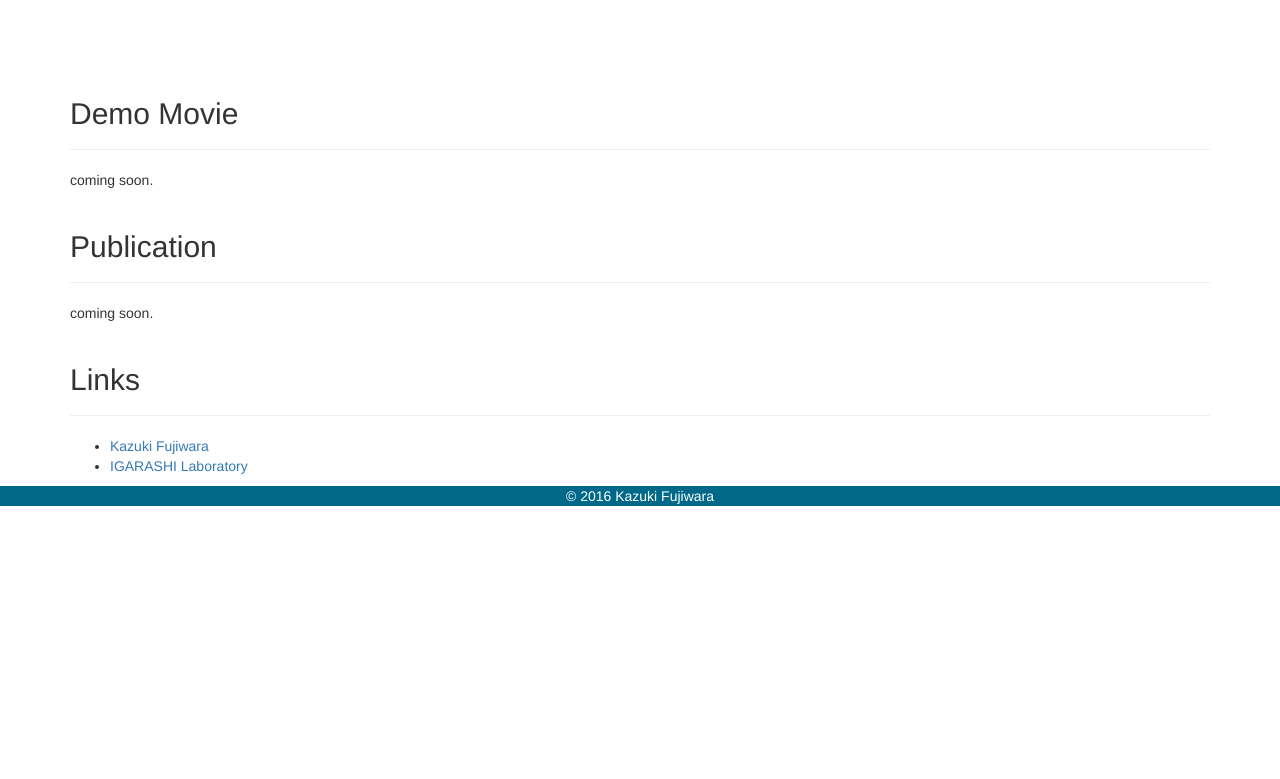
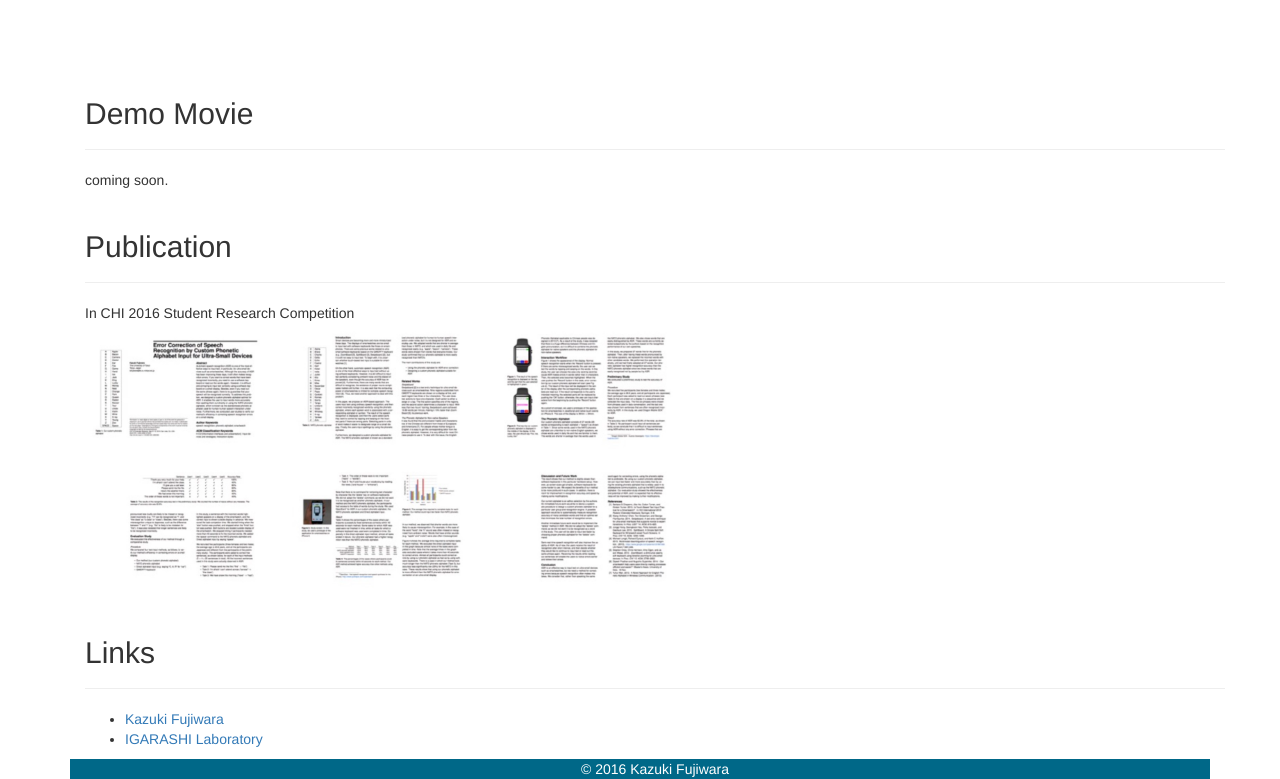
Before and after one commit to kazukifujiwara/kazukifujiwara.github.io, a plain HTML site: page projects/PhoneticAlphabet/index.html in a window 1280 px wide. Shown: the part 852-1631 px from the top of the page. Before the commit the page ends 1358 px from the top, so only its background shows below. Drawn offline with nearby package versions, Linux system fonts and the light colour scheme.

Commit message:
added publication

```diff
--- a/projects/PhoneticAlphabet/index.html
+++ b/projects/PhoneticAlphabet/index.html
@@ -152,12 +152,6 @@
             </a>
         </div><!-- /.carousel -->
 
-
-        </div>
-
-
-
-
         <div class="container">
             <div class="page-header" id="demomovie">
                 <h2>Demo Movie</h2>
@@ -169,7 +163,8 @@
             <div class="page-header" id="publication">
                 <h2>Publication</h2>
             </div>
-            coming soon.
+            In CHI 2016 Student Research Competition<br>
+            <img src="./src/overview.jpg" width="600">
         </div>
 
         <div class="container">
```
Also changed, not shown: projects/PhoneticAlphabet/src/overview.jpg (added), projects/PhoneticAlphabet/src/paper1.jpg (added), projects/PhoneticAlphabet/src/paper2.jpg (added), projects/PhoneticAlphabet/src/paper3.jpg (added), projects/PhoneticAlphabet/src/paper4.jpg (added), projects/PhoneticAlphabet/src/paper5.jpg (added), projects/PhoneticAlphabet/src/paper6.jpg (added), 4 other files.
